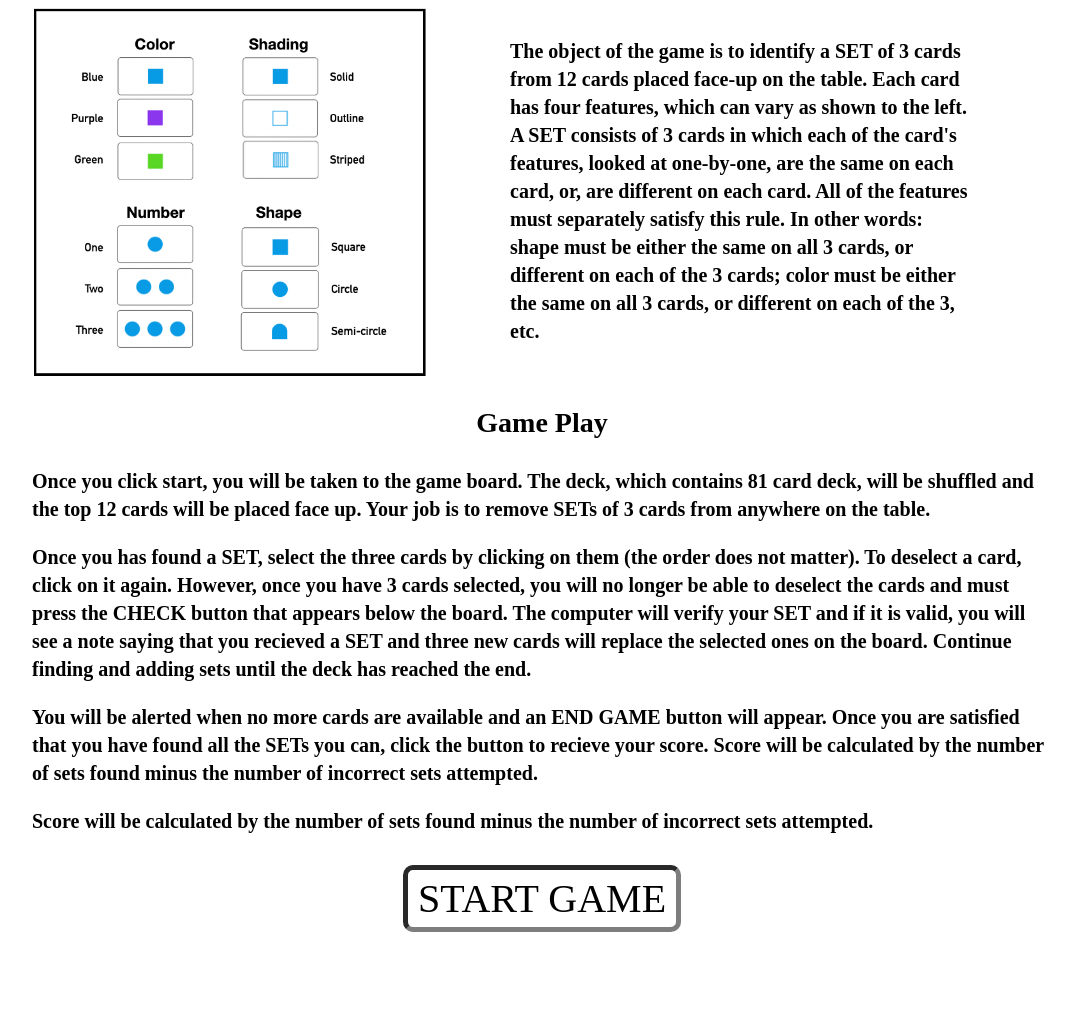
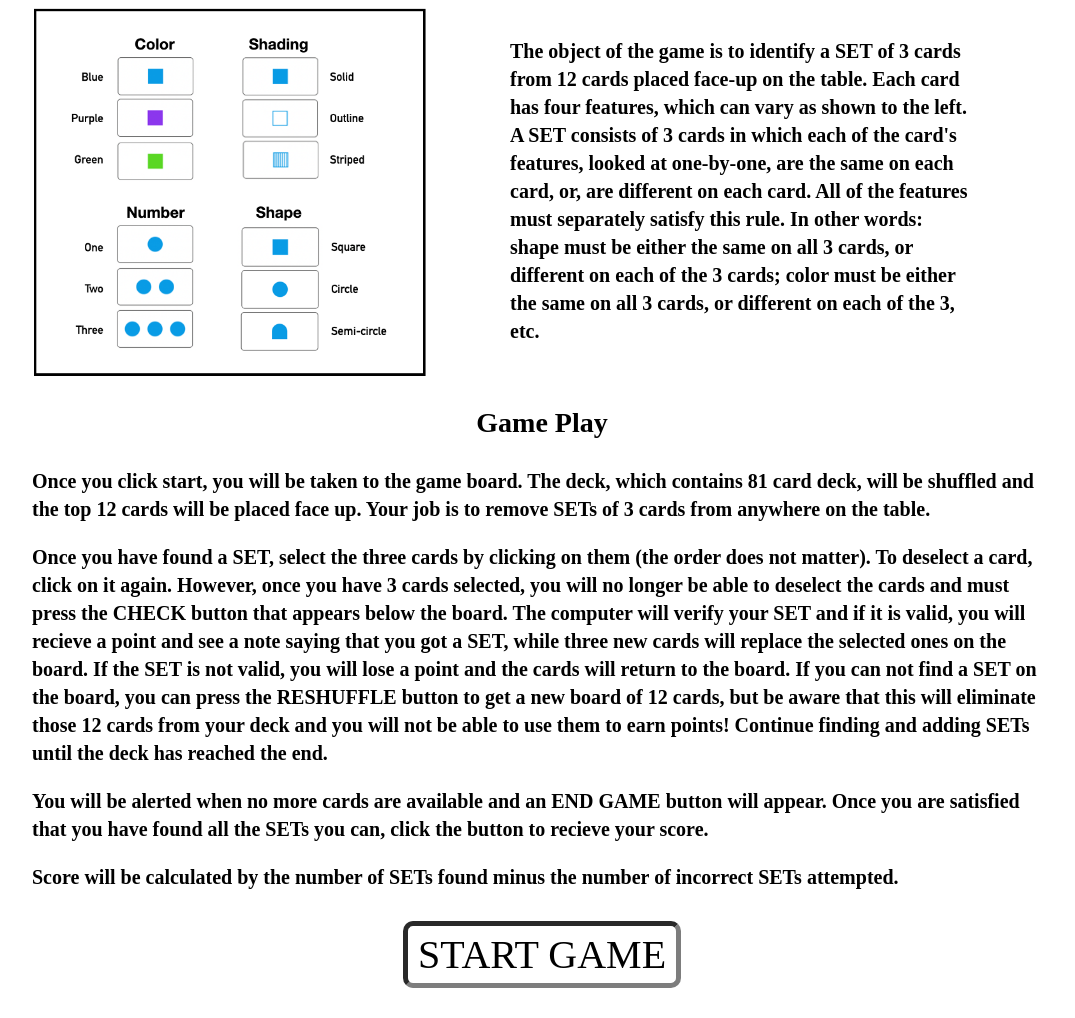
Before and after one commit to ericmlantz/erics_set_game, a plain HTML site: page index.html in a window 1280 px wide. Shown: the part 329-1347 px from the top of the page, without its empty margins (98-1173 px from the left). Before the commit the page ends 1291 px from the top, so only its background shows below. Drawn offline with Linux system fonts and the light colour scheme.

Commit message:
Walked through and cleaned up gameplay.html and script.js and style.css

```diff
--- a/index.html
+++ b/index.html
@@ -7,7 +7,6 @@
   <link href="https://fonts.googleapis.com/css2?family=Monoton&family=Press+Start+2P&display=swap" rel="stylesheet">
   <link rel="stylesheet" href="display.css">
   <script defer src="./script.js"></script>
-
   <title>Document</title>
 </head>
 <body>
@@ -22,9 +21,9 @@
     <h3>Game Play</h3>
     <section class="gamePlayWrapper">
     <p class="objectGamePlay"><b>Once you click start, you will be taken to the game board. The deck, which contains 81 card deck, will be shuffled and the top 12 cards will be placed face up. Your job is to remove SETs of 3 cards from anywhere on the table.</b></p>
-    <p class="objectGamePlay"><b>Once you has found a SET, select the three cards by clicking on them (the order does not matter). To deselect a card, click on it again. However, once you have 3 cards selected, you will no longer be able to deselect the cards and must press the CHECK button that appears below the board. The computer will verify your SET and if it is valid, you will see a note saying that you recieved a SET and three new cards will replace the selected ones on the board. Continue finding and adding sets until the deck has reached the end.</b></p>
-    <p class="objectGamePlay"><b>You will be alerted when no more cards are available and an END GAME button will appear. Once you are satisfied that you have found all the SETs you can, click the button to recieve your score. Score will be calculated by the number of sets found minus the number of incorrect sets attempted.</b></p>
-    <p class="objectGamePlay"><b>Score will be calculated by the number of sets found minus the number of incorrect sets attempted.</b></p>
+    <p class="objectGamePlay"><b>Once you have found a SET, select the three cards by clicking on them (the order does not matter). To deselect a card, click on it again. However, once you have 3 cards selected, you will no longer be able to deselect the cards and must press the CHECK button that appears below the board. The computer will verify your SET and if it is valid, you will recieve a point and see a note saying that you got a SET, while three new cards will replace the selected ones on the board. If the SET is not valid, you will lose a point and the cards will return to the board. If you can not find a SET on the board, you can press the RESHUFFLE button to get a new board of 12 cards, but be aware that this will eliminate those 12 cards from your deck and you will not be able to use them to earn points! Continue finding and adding SETs until the deck has reached the end.</b></p>
+    <p class="objectGamePlay"><b>You will be alerted when no more cards are available and an END GAME button will appear. Once you are satisfied that you have found all the SETs you can, click the button to recieve your score. </b></p>
+    <p class="objectGamePlay"><b>Score will be calculated by the number of SETs found minus the number of incorrect SETs attempted.</b></p>
   </section>
   <section class="start">
   <p class='links'><a href='gameplay.html'>START GAME</a></p1>
```
Also changed, not shown: display.css (+1 -7 lines), gameplay.html (+2 -2 lines), script.js (+6 -29 lines), style.css (+6 -7 lines), notes.txt (deleted).
